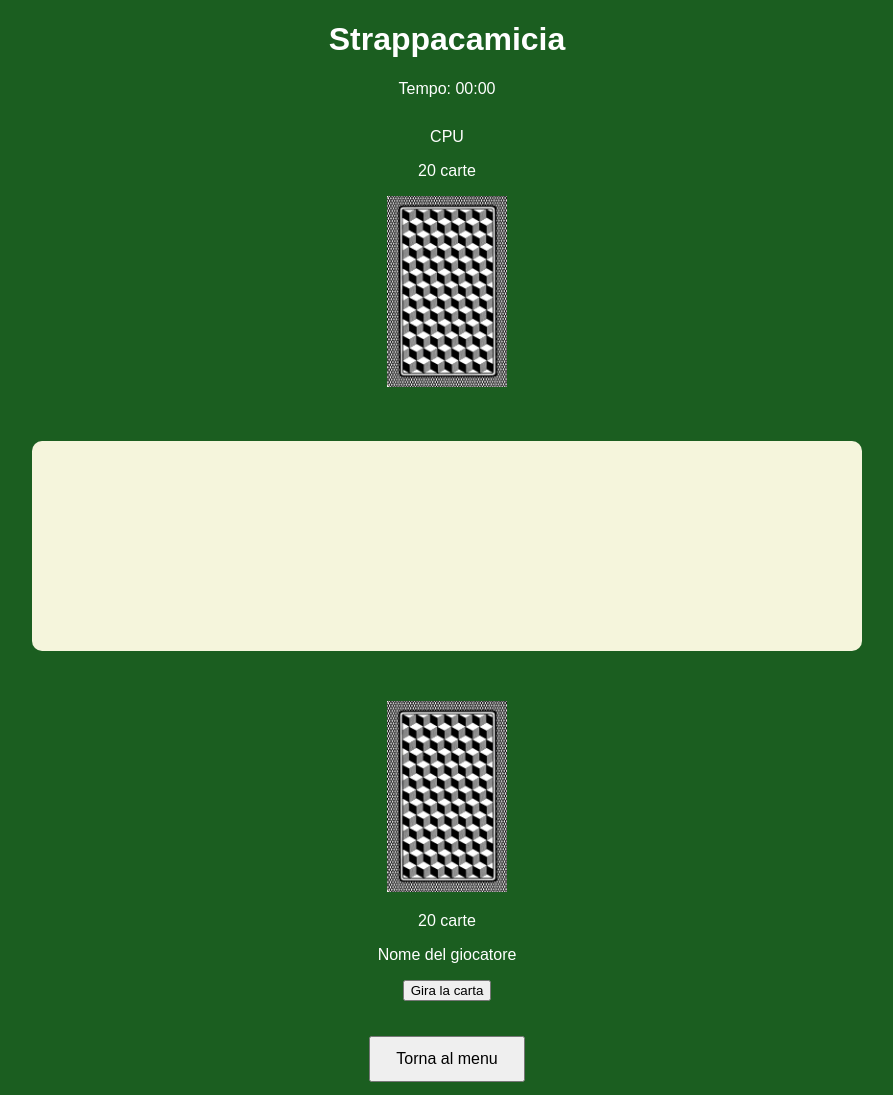
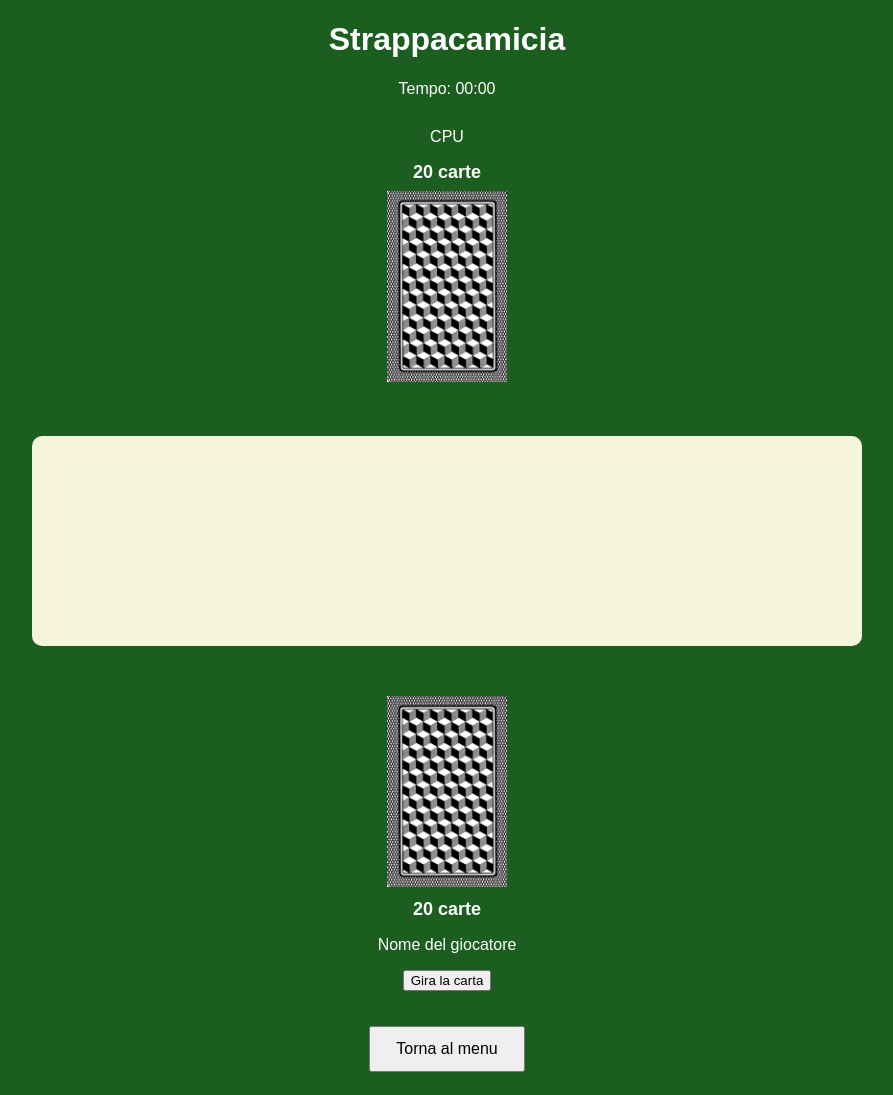
Before and after one commit to FlavioPiff/progetto_strappacamicia_piferi, a PHP site: page /gioco.html in a window 1280 px wide. Shown: the whole page, without its empty margins (193-1086 px from the left). After the commit the page ends 1072 px from the top, so only its background shows below. Run offline with PHP 8.4, Linux system fonts and the light colour scheme.

Commit message:
Migliorata la grafica del tavolo di gioco e dei mazzetti

```diff
--- a/stile.css
+++ b/stile.css
@@ -95,3 +95,9 @@ body {
     width: 120px; /*il dorso del mazzetto della CPU sarà largo 120px*/
     height: auto; /*in questo maniera si mantengono le proporzioni originali della carta*/
 }
+
+.numeroCarte {
+    font-size: 18px; /*imposta la dimensione dle testo a 18px*/
+    font-weight: bold; /*rende il testo in grassetto*/
+    margin: 8px 0; /*crea sazio all'esterno dell'elemento. 8px sopra e sotto e 0px a destra e sinistra*/
+}
```
